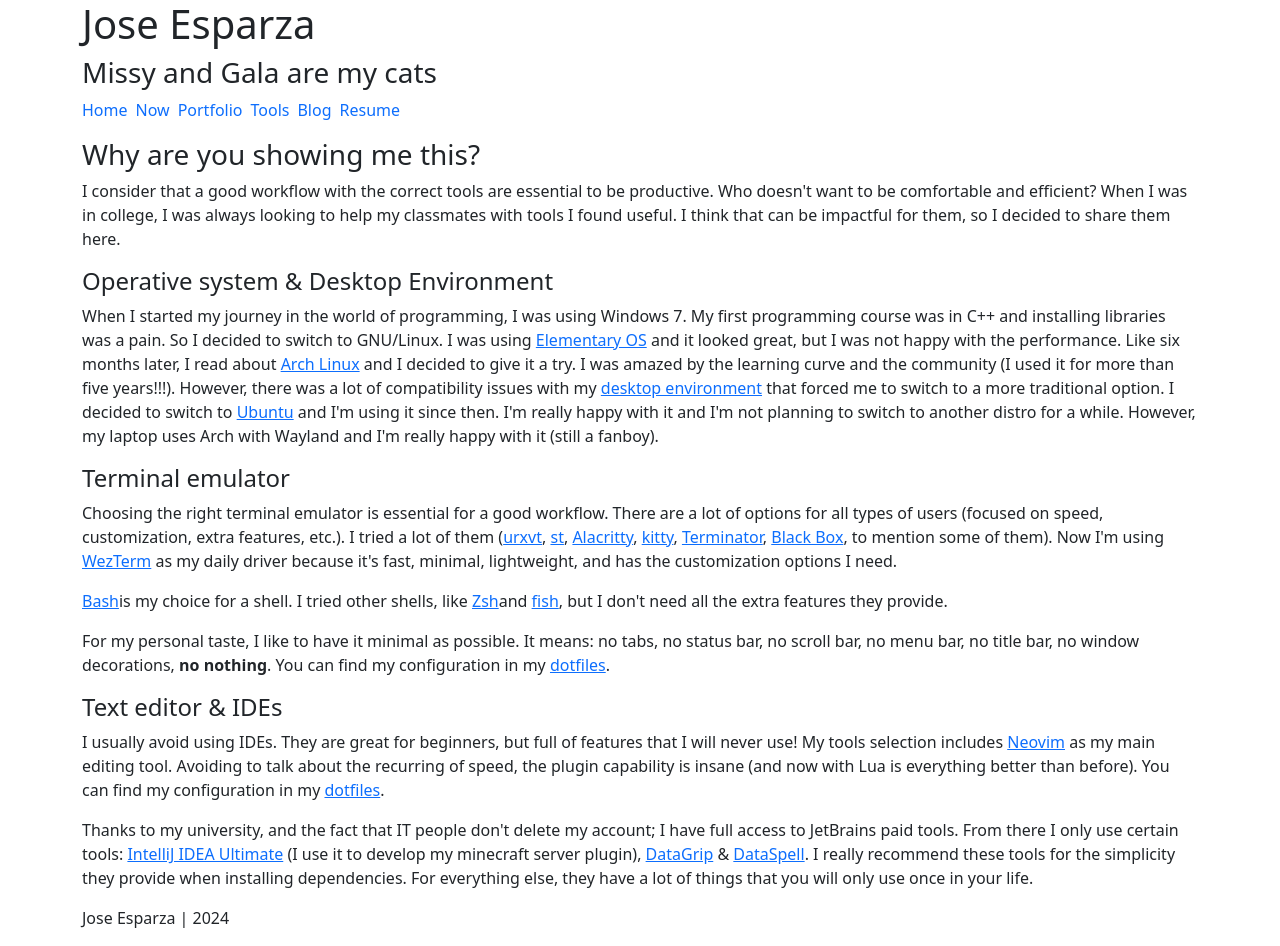
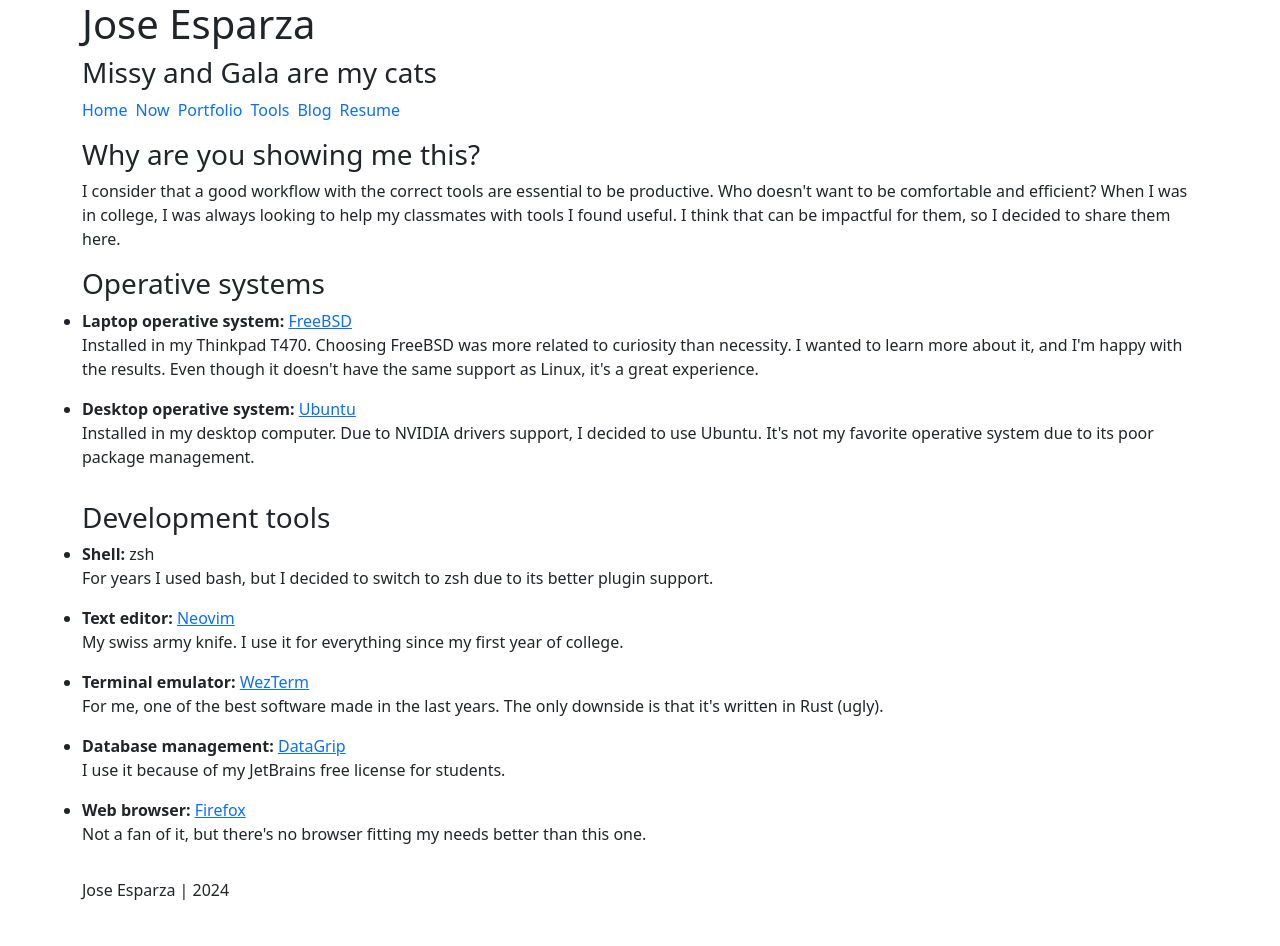
Before and after one commit to pebeto/pebeto.github.io, a Next.js app: page /tools in a window 1280 px wide. After the commit the page ends 918 px from the top, so only its background shows below. Built offline with nearby package versions, Linux system fonts and the light colour scheme.

Commit message:
Simplifying tools section

```diff
--- a/app/tools/page.tsx
+++ b/app/tools/page.tsx
@@ -1,6 +1,6 @@
 import Link from "next/link";
 import { Metadata } from "next";
-import { Col, Container, Row } from "react-bootstrap";
+import { Container, Row } from "react-bootstrap";
 
 export const metadata: Metadata = {
     title: "Tools | Jose's Website",
@@ -10,7 +10,6 @@
     return (
         <Container>
             <Row>
-                <Col>
                 <h3>Why are you showing me this?</h3>
                 <p>
                     I consider that a good workflow with the correct tools are essential
@@ -19,167 +18,88 @@
                     with tools I found useful. I think that can be impactful for them,
                     so I decided to share them here.
                 </p>
-                    <h4>Operative system & Desktop Environment</h4>
+                <h3>Operative systems</h3>
+                <ul>
+                    <li>
+                        <b>Laptop operative system:</b>
+                        {" "}
+                        <Link href="https://www.freebsd.org/" target="_blank">
+                            FreeBSD
+                        </Link>
                         <p>
-                        When I started my journey in the world of programming, I was using
-                        Windows 7. My first programming course was in C++ and installing
-                        libraries was a pain. So I decided to switch to GNU/Linux. I was
-                        using{" "}
-                        <Link href="https://elementary.io/" target="_blank">
-                            Elementary OS
-                        </Link>{" "}
-                        and it looked great, but I was not happy with the performance. Like
-                        six months later, I read about{" "}
-                        <Link href="https://archlinux.org/" target="_blank">
+                            Installed in my Thinkpad T470. Choosing FreeBSD was more
+                            related to curiosity than necessity. I wanted to learn more
+                            about it, and I'm happy with the results. Even though it
+                            doesn't have the same support as Linux, it's a great
+                            experience.
+                        </p>
+                    </li>
+                    <li>
+                        <b>Desktop operative system:</b>
                         {" "}
-                            Arch Linux
-                        </Link>{" "}
-                        and I decided to give it a try. I was amazed by the learning curve
-                        and the community (I used it for more than five years!!!). However,
-                        there was a lot of compatibility issues with my{" "}
-                        <Link
-                            href="https://github.com/pebeto/mountainrice"
-                            target="_blank"
-                        >
-                            desktop environment
-                        </Link>{" "}
-                        that forced me to switch to a more traditional option. I decided to
-                        switch to{" "}
                         <Link href="https://ubuntu.com/" target="_blank">
                             Ubuntu
-                        </Link>{" "}
-                        and I'm using it since then. I'm really happy with it and I'm not
-                        planning to switch to another distro for a while. However, my laptop
-                        uses Arch with Wayland and I'm really happy with it (still a fanboy).
+                        </Link>
+                        <p>
+                            Installed in my desktop computer. Due to NVIDIA drivers
+                            support, I decided to use Ubuntu. It's not my favorite
+                            operative system due to its poor package management.
                         </p>
-                    <h4>Terminal emulator</h4>
+                    </li>
+                </ul>
+                <h3>Development tools</h3>
+                <ul>
+                    <li>
+                        <b>Shell:</b> zsh
                         <p>
-                        Choosing the right terminal emulator is essential for a good
-                        workflow. There are a lot of options for all types of users
-                        (focused on speed, customization, extra features, etc.). I tried a
-                        lot of them (
-                        <Link
-                            href="http://software.schmorp.de/pkg/rxvt-unicode.html"
-                            target="_blank"
-                        >
-                            urxvt
-                        </Link>
-                        ,{" "}
-                        <Link href="https://st.suckless.org/" target="_blank">
-                            st
-                        </Link>
-                        ,{" "}
-                        <Link href="https://alacritty.org/" target="_blank">
-                            Alacritty
-                        </Link>
-                        ,{" "}
-                        <Link
-                            href="https://sw.kovidgoyal.net/kitty/"
-                            target="_blank"
-                        >
-                            kitty
-                        </Link>
-                        ,{" "}
-                        <Link
-                            href="https://gnome-terminator.org/"
-                            target="_blank"
-                        >
-                            Terminator
-                        </Link>
-                        ,{" "}
-                        <Link
-                            href="https://gitlab.gnome.org/raggesilver/blackbox"
-                            target="_blank"
-                        >
-                            Black Box
-                        </Link>
-                        , to mention some of them). Now I'm using{" "}
-                        <Link
-                            href="https://wezfurlong.org/wezterm/"
-                            target="_blank"
-                        >
-                            WezTerm
-                        </Link>{" "}
-                        as my daily driver because it's fast, minimal, lightweight, and
-                        has the customization options I need.
+                            For years I used bash, but I decided to switch to zsh due
+                            to its better plugin support.
                         </p>
-                    <p>
-                        <Link
-                            href="https://www.gnu.org/software/bash/"
-                            target="_blank"
-                        >
-                            Bash
-                        </Link>
-                        is my choice for a shell. I tried other shells, like{" "}
-                        <Link href="https://www.zsh.org/" target="_blank">
-                            Zsh
-                        </Link>
-                        and{" "}
-                        <Link href="https://fishshell.com/" target="_blank">
-                            fish
-                        </Link>
-                        , but I don't need all the extra features they provide.
-                    </p>
-                    <p>
-                        For my personal taste, I like to have it minimal as possible. It
-                        means: no tabs, no status bar, no scroll bar, no menu bar, no
-                        title bar, no window decorations, <b>no nothing</b>. You
-                        can find my configuration in my{" "}
-                        <Link
-                            href="https://github.com/pebeto/dotfiles"
-                            target="_blank"
-                        >
-                            dotfiles
-                        </Link>
-                        .
-                    </p>
-                    <h4>Text editor & IDEs</h4>
-                    <p>
-                        I usually avoid using IDEs. They are great for beginners, but full
-                        of features that I will never use! My tools selection includes{" "}
+                    </li>
+                    <li>
+                        <b>Text editor:</b>
+                        {" "}
                         <Link href="https://neovim.io/" target="_blank">
                             Neovim
-                        </Link>{" "}
-                        as my main editing tool. Avoiding to talk about the recurring of
-                        speed, the plugin capability is insane (and now with Lua is
-                        everything better than before). You can find my configuration in my{" "}
-                        <Link
-                            href="https://github.com/pebeto/dotfiles"
-                            target="_blank"
-                        >
-                            dotfiles
                         </Link>
-                        .
+                        <p>
+                            My swiss army knife. I use it for everything since my
+                            first year of college.
                         </p>
+                    </li>
+                    <li>
+                        <b>Terminal emulator:</b>
+                        {" "}
+                        <Link href="https://wezterm.org/" target="_blank">
+                            WezTerm
+                        </Link>
                         <p>
-                        Thanks to my university, and the fact that IT people don't delete my
-                        account; I have full access to JetBrains paid tools. From there I
-                        only use certain tools:{" "}
-                        <Link
-                            href="https://www.jetbrains.com/idea/"
-                            target="_blank"
-                        >
-                            IntelliJ IDEA Ultimate
-                        </Link>{" "}
-                        (I use it to develop my minecraft server plugin),{" "}
-                        <Link
-                            href="https://www.jetbrains.com/datagrip/"
-                            target="_blank"
-                        >
+                            For me, one of the best software made in the last years.
+                            The only downside is that it's written in Rust (ugly).
+                        </p>
+                    </li>
+                    <li>
+                        <b>Database management:</b>
+                        {" "}
+                        <Link href="https://www.jetbrains.com/datagrip/" target="_blank">
                             DataGrip
-                        </Link>{" "}
-                        &{" "}
-                        <Link
-                            href="https://www.jetbrains.com/dataspell/"
-                            target="_blank"
-                        >
-                            DataSpell
                         </Link>
-                        . I really recommend these tools for the simplicity they provide
-                        when installing dependencies. For everything else, they have a lot
-                        of things that you will only use once in your life.
+                        <p>
+                            I use it because of my JetBrains free license for students.
                         </p>
-                </Col>
+                    </li>
+                    <li>
+                        <b>Web browser:</b>
+                        {" "}
+                        <Link href="https://www.mozilla.org/en-US/firefox/new/" target="_blank">
+                            Firefox
+                        </Link>
+                        <p>
+                            Not a fan of it, but there's no browser fitting my needs
+                            better than this one.
+                        </p>
+                    </li>
+                </ul>
             </Row>
         </Container>
     );
```
Lines whose indentation alone changed are shown as unchanged.
